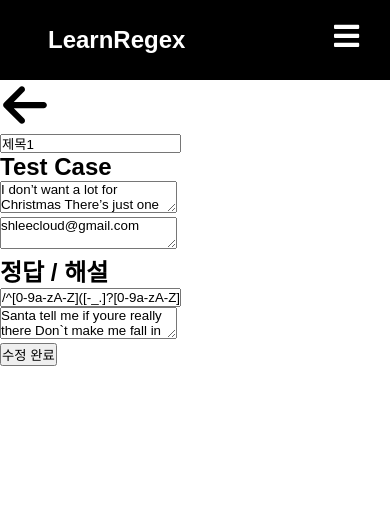
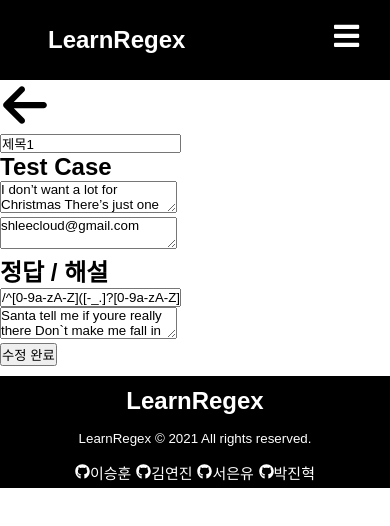
Before and after one commit to codestates/LearnRegex, a React app in the folder client/: page /editquiz in a window 390 px wide. Shown: the top 526 px of the page. Built offline with nearby package versions, Linux system fonts and the light colour scheme.

Commit message:
Feat: Footer 기본 & 반응형 구현

```diff
--- a/client/src/App.js
+++ b/client/src/App.js
@@ -12,6 +12,7 @@ import SetNewPassword from './pages/myinfo/SetNewPassword';
 import SolveQuiz from './pages/quiz/SolveQuiz';
 import EditQuiz from './pages/quiz/EditQuiz';
 import MakeQuiz from './pages/quiz/MakeQuiz';
+import Footer from './components/footer/Footer';
 import dotenv from 'dotenv';
 import './App.css';
 dotenv.config();
@@ -33,6 +34,7 @@ function App() {
         <Route path="/makequiz" element={<MakeQuiz />} />
         <Route path="/editquiz" element={<EditQuiz />} />
       </Routes>
+      <Footer />
     </>
   );
 }
--- /dev/null
+++ b/client/src/components/footer/Footer.js
@@ -0,0 +1,38 @@
+import React from 'react';
+import { FaGithub } from 'react-icons/fa';
+import { FooterContainer, FooterWrap, SocialMedia, SocialMediaWrap, SocialLogo, WebsiteRights, SocialIcons, SocialIconLink } from './FooterElements';
+
+const Footer = () => {
+  return (
+    <FooterContainer>
+      <FooterWrap>
+        <SocialMedia>
+          <SocialMediaWrap>
+            <SocialLogo to="/">LearnRegex</SocialLogo>
+            <WebsiteRights>LearnRegex © 2021 All rights reserved.</WebsiteRights>
+            <SocialIcons>
+              <SocialIconLink href="/" target="_blank" aria-label="Github">
+                <FaGithub />
+                이승훈
+              </SocialIconLink>
+              <SocialIconLink href="/" target="_blank" aria-label="Github">
+                <FaGithub />
+                김연진
+              </SocialIconLink>
+              <SocialIconLink href="/" target="_blank" aria-label="Github">
+                <FaGithub />
+                서은유
+              </SocialIconLink>
+              <SocialIconLink href="/" target="_blank" aria-label="Github">
+                <FaGithub />
+                박진혁
+              </SocialIconLink>
+            </SocialIcons>
+          </SocialMediaWrap>
+        </SocialMedia>
+      </FooterWrap>
+    </FooterContainer>
+  );
+};
+
+export default Footer;
--- /dev/null
+++ b/client/src/components/footer/FooterElements.js
@@ -0,0 +1,67 @@
+import styled from 'styled-components';
+import { Link } from 'react-router-dom';
+
+export const FooterContainer = styled.footer`
+  background-color: #000;
+`;
+
+export const FooterWrap = styled.div`
+  height: 7rem;
+  padding: 30px 24px;
+  display: flex;
+  flex-direction: column;
+  justify-content: center;
+  align-items: center;
+  max-width: 1100px;
+  margin: 10px auto;
+  padding: 5px;
+`;
+
+export const SocialMedia = styled.section`
+  max-width: 1000px;
+  width: 100%;
+`;
+
+export const SocialMediaWrap = styled.div`
+  display: flex;
+  justify-content: space-between;
+  align-items: center;
+  max-width: 1100px;
+  margin: 20px auto 0 auto;
+
+  @media screen and (max-width: 820px) {
+    flex-direction: column;
+  }
+`;
+
+export const SocialLogo = styled(Link)`
+  color: #fff;
+  justify-self: start;
+  cursor: pointer;
+  text-decoration: none;
+  font-size: 1.5rem;
+  display: flex;
+  align-items: center;
+  margin-bottom: 16px;
+  font-weight: bold;
+`;
+
+export const WebsiteRights = styled.small`
+  color: #fff;
+  margin-bottom: 16px;
+`;
+
+export const SocialIcons = styled.div`
+  display: flex;
+  justify-content: space-between;
+  align-items: center;
+  width: 240px;
+`;
+
+export const SocialIconLink = styled.a`
+  color: #fff;
+  font-size: 24px;
+  margin-bottom: 14px;
+  font-size: 15px;
+  text-decoration: none;
+`;
--- a/client/src/components/navigation/Navbar.js
+++ b/client/src/components/navigation/Navbar.js
@@ -16,7 +16,7 @@ const Navbar = ({ toggle }) => {
               <NavLinks to="/tutorial">학습하기</NavLinks>
             </NavItem>
             <NavItem>
-              <NavLinks to="/quizlist">퀴즈</NavLinks>
+              <NavLinks to="/quizzlist">퀴즈</NavLinks>
             </NavItem>
             <NavItem>
               <NavLinks to="/cheatsheet">자습서</NavLinks>
```
